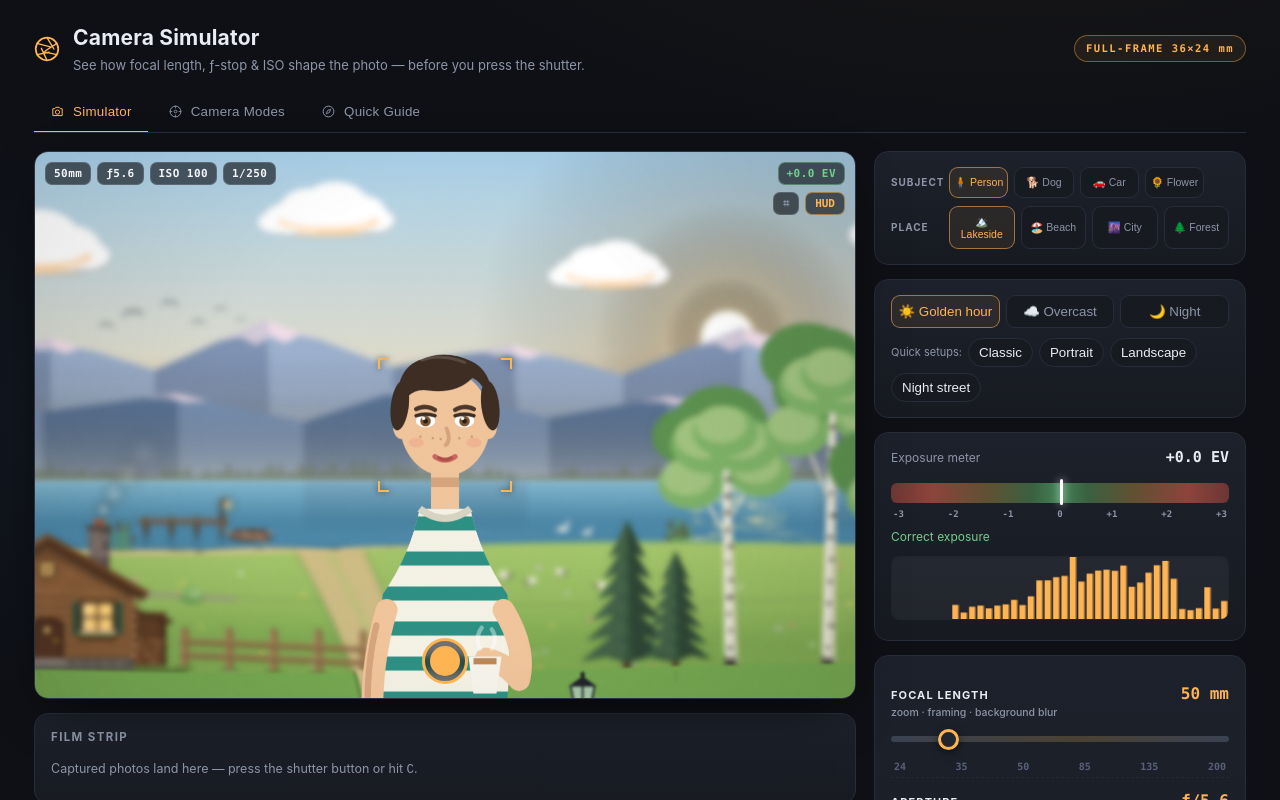
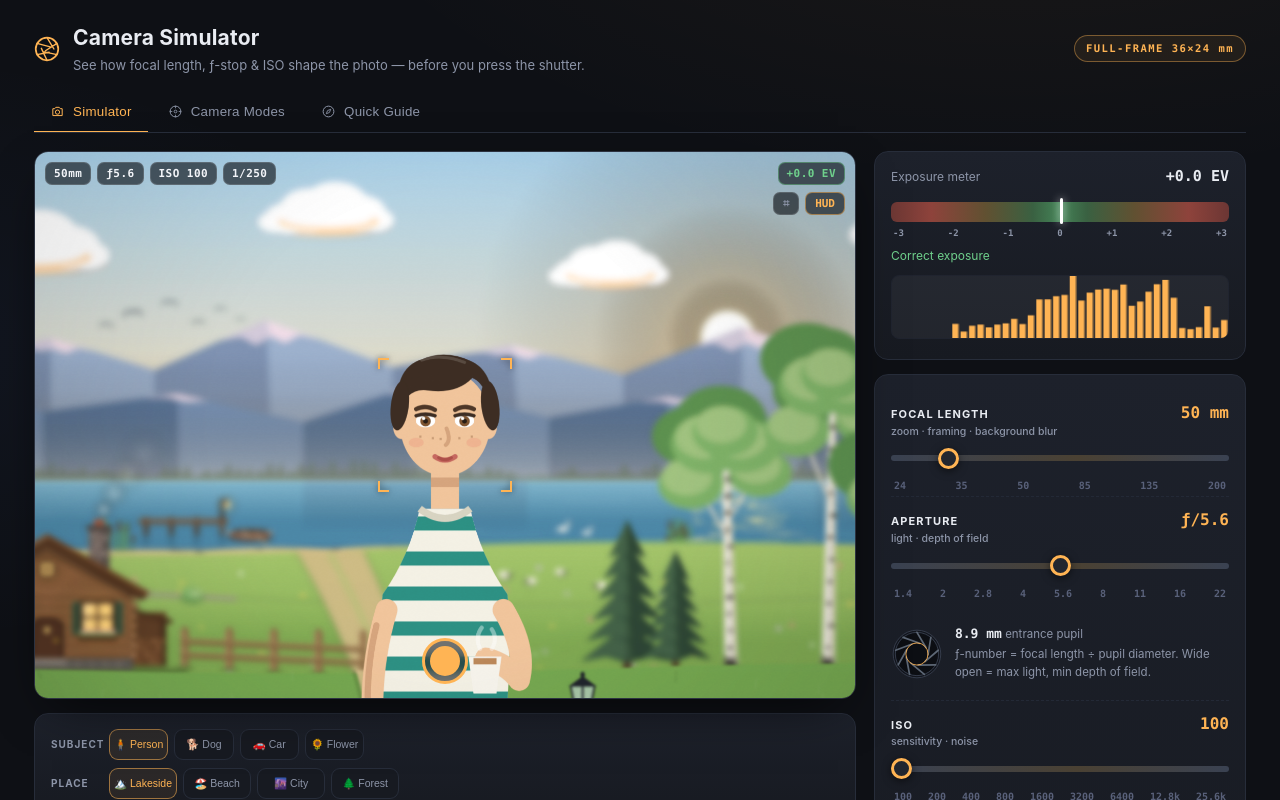
Before and after one commit to andorx/camera-simulator, a React (Vite) app: page / in a window 1280 px wide. Shown: the top 800 px of the page. Built offline with nearby package versions, Linux system fonts and the light colour scheme.

Commit message:
Adjust layout for settings

```diff
--- a/src/App.tsx
+++ b/src/App.tsx
@@ -27,13 +27,13 @@ export default function App() {
             {/* ======================= PREVIEW ======================= */}
             <section className="stage">
               <Viewport />
+              <ScenePicker />
+              <ThemePresets />
               <FilmStrip />
             </section>
 
             {/* ======================= CONTROLS ======================= */}
             <aside className="panel">
-              <ScenePicker />
-              <ThemePresets />
               <ExpoMeter />
               <ControlsCard />
               <ShotIntelligence />
--- a/src/components/ScenePicker.tsx
+++ b/src/components/ScenePicker.tsx
@@ -8,7 +8,7 @@ export default function ScenePicker() {
   const setBackground = useSim(s => s.setBackground);
 
   return (
-    <div className="card">
+    <div className="card scene-card">
       <div className="scene-row">
         <span className="scene-label">Subject</span>
         <div className="seg seg-4" id="subjectSeg">
--- a/src/styles.css
+++ b/src/styles.css
@@ -165,6 +165,9 @@ body {
   transition: opacity .35s ease;
 }
 .capture-flash.on { transition: none; opacity: .85; }
+
+/* ---------- scene picker (below the preview, above the film strip) ---------- */
+.scene-card { margin-top: 14px; }
 
 /* ---------- film strip ---------- */
 .filmstrip-card { margin-top: 14px; }
```
